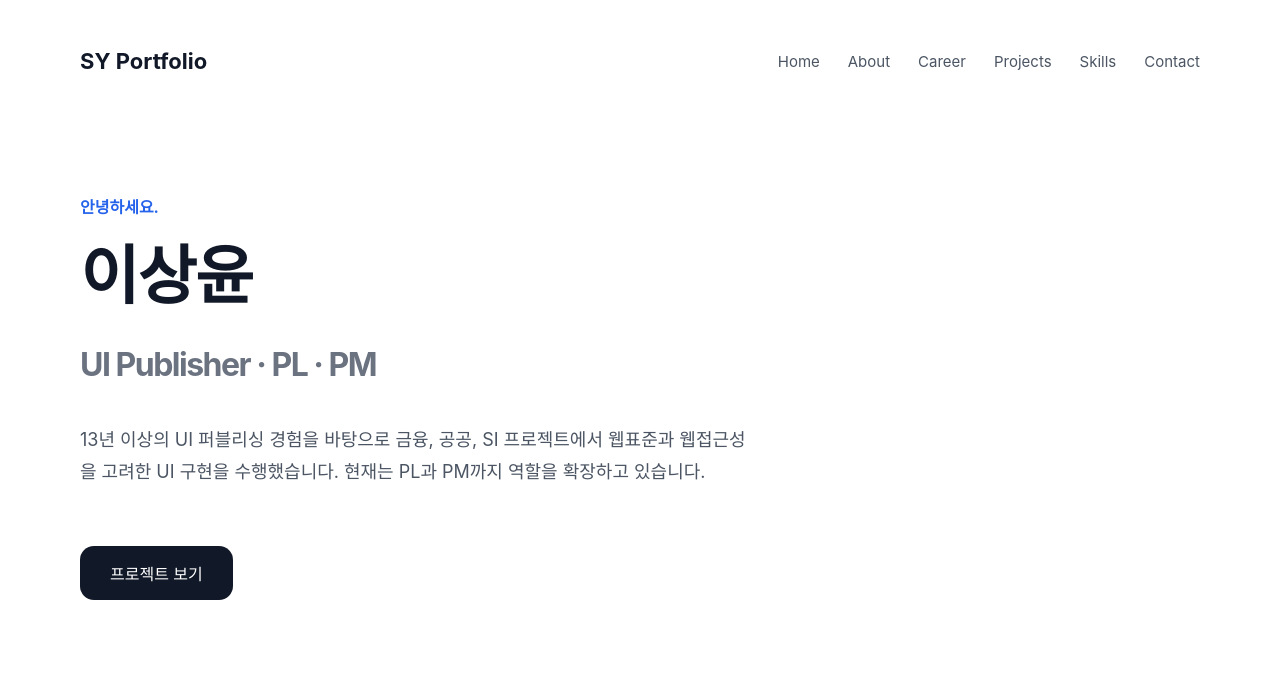
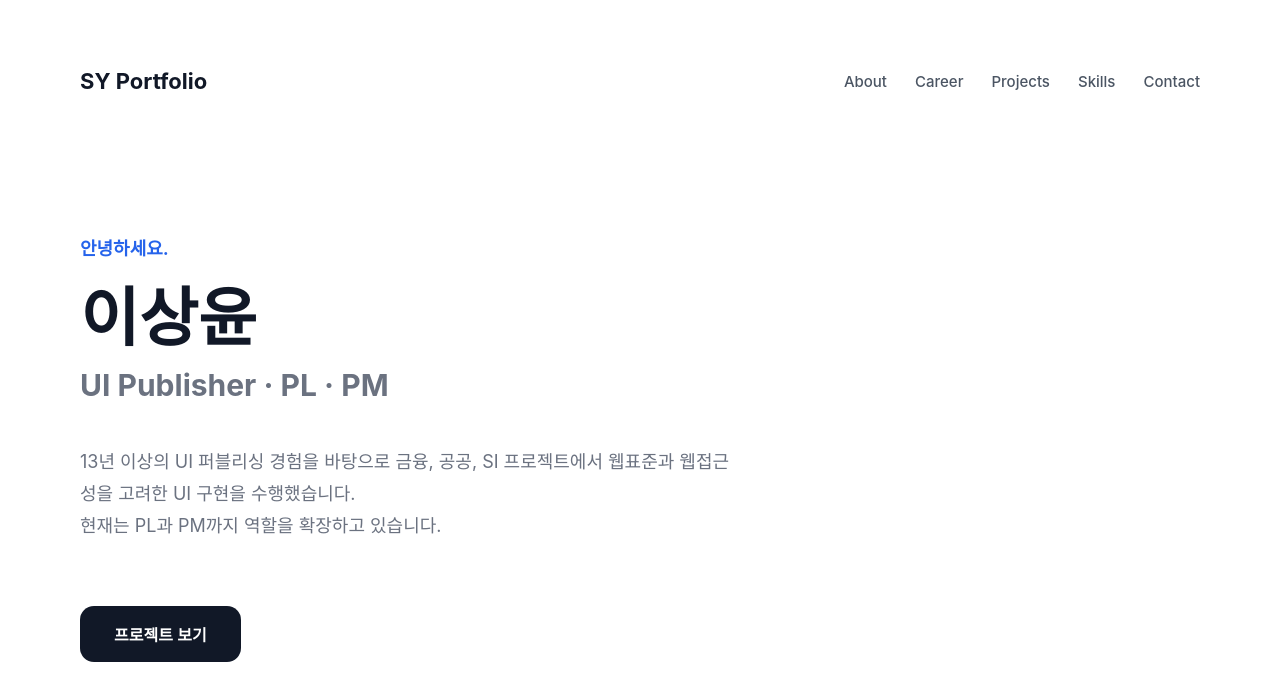
Before and after one commit to richroad300/professional-portfolio, a Vue app: page / in a window 1280 px wide. Shown: the top 700 px of the page. Built offline with nearby package versions, Linux system fonts and the light colour scheme.

Commit message:
컴포넌트 구조 분리

```diff
--- a/src/App.vue
+++ b/src/App.vue
@@ -1,34 +1,12 @@
+<script setup>
+import Header from './components/Header.vue'
+import Home from './pages/Home.vue'
+</script>
+
 <template>
   <div class="app">
-    <header class="header">
-      <div class="logo">SY Portfolio</div>
-
-      <nav class="nav">
-        <a href="#">Home</a>
-        <a href="#">About</a>
-        <a href="#">Career</a>
-        <a href="#">Projects</a>
-        <a href="#">Skills</a>
-        <a href="#">Contact</a>
-      </nav>
-    </header>
-
-    <main class="hero">
-      <p class="hello">안녕하세요.</p>
-
-      <h1>
-        이상윤<br />
-        <span>UI Publisher · PL · PM</span>
-      </h1>
-
-      <p class="desc">
-        13년 이상의 UI 퍼블리싱 경험을 바탕으로 금융, 공공, SI 프로젝트에서
-        웹표준과 웹접근성을 고려한 UI 구현을 수행했습니다. 현재는 PL과 PM까지
-        역할을 확장하고 있습니다.
-      </p>
-
-      <button class="btn">프로젝트 보기</button>
-    </main>
+    <Header />
+    <Home />
   </div>
 </template>
 
@@ -50,107 +28,9 @@
     sans-serif;
 }
 
-.header {
-  display: flex;
-  justify-content: space-between;
-  align-items: center;
-}
-
-.logo {
-  font-size: 22px;
-  font-weight: 700;
-}
-
-.nav {
-  display: flex;
-  gap: 28px;
-}
-
-.nav a {
-  color: #4b5563;
-  text-decoration: none;
-  font-size: 15px;
-}
-
-.nav a:hover {
-  color: #111827;
-}
-
-.hero {
-  margin-top: 120px;
-}
-
-.hello {
-  color: #2563eb;
-  font-weight: 700;
-  margin-bottom: 20px;
-}
-
-h1 {
-  margin: 0;
-  font-size: 64px;
-  line-height: 1.2;
-  letter-spacing: -1.5px;
-}
-
-h1 span {
-  font-size: 32px;
-  color: #6b7280;
-}
-
-.desc {
-  max-width: 680px;
-  margin-top: 32px;
-  color: #4b5563;
-  font-size: 18px;
-  line-height: 1.8;
-}
-
-.btn {
-  margin-top: 40px;
-  padding: 15px 30px;
-  border: 0;
-  border-radius: 14px;
-  background: #111827;
-  color: #ffffff;
-  font-size: 16px;
-  cursor: pointer;
-}
-
-.btn:hover {
-  background: #2563eb;
-}
-
 @media (max-width: 768px) {
   .app {
     padding: 24px;
   }
-
-  .header {
-    align-items: flex-start;
-    gap: 24px;
-    flex-direction: column;
-  }
-
-  .nav {
-    flex-wrap: wrap;
-    gap: 14px 20px;
-  }
-
-  .hero {
-    margin-top: 80px;
-  }
-
-  h1 {
-    font-size: 42px;
-  }
-
-  h1 span {
-    font-size: 22px;
-  }
-
-  .desc {
-    font-size: 16px;
-  }
 }
 </style>
--- /dev/null
+++ b/src/components/Header.vue
@@ -0,0 +1,82 @@
+<template>
+  <header class="header">
+    <h1 class="logo">
+      <a href="/">SY Portfolio</a>
+    </h1>
+
+    <nav class="nav">
+      <a href="#about">About</a>
+      <a href="#career">Career</a>
+      <a href="#projects">Projects</a>
+      <a href="#skills">Skills</a>
+      <a href="#contact">Contact</a>
+    </nav>
+  </header>
+</template>
+
+<style scoped>
+.header {
+  display: flex;
+  justify-content: space-between;
+  align-items: center;
+  padding: 20px 0;
+}
+
+.logo {
+  margin: 0;
+  font-size: 22px;
+  font-weight: 700;
+}
+
+.logo a {
+  color: #111827;
+  text-decoration: none;
+}
+
+.nav {
+  display: flex;
+  align-items: center;
+  gap: 28px;
+}
+
+.nav a {
+  position: relative;
+  color: #4b5563;
+  font-size: 15px;
+  font-weight: 500;
+  text-decoration: none;
+  transition: color .25s ease;
+}
+
+.nav a:hover {
+  color: #111827;
+}
+
+.nav a::after {
+  content: "";
+  position: absolute;
+  left: 0;
+  bottom: -6px;
+  width: 0;
+  height: 2px;
+  background: #2563eb;
+  transition: width .25s ease;
+}
+
+.nav a:hover::after {
+  width: 100%;
+}
+
+@media (max-width: 768px) {
+  .header {
+    flex-direction: column;
+    align-items: flex-start;
+    gap: 20px;
+  }
+
+  .nav {
+    flex-wrap: wrap;
+    gap: 14px 20px;
+  }
+}
+</style>
--- /dev/null
+++ b/src/components/Hero.vue
@@ -0,0 +1,86 @@
+<template>
+  <main class="hero">
+    <p class="hello">안녕하세요.</p>
+
+    <h1>
+      이상윤
+      <span>UI Publisher · PL · PM</span>
+    </h1>
+
+    <p class="desc">
+      13년 이상의 UI 퍼블리싱 경험을 바탕으로 금융, 공공, SI 프로젝트에서
+      웹표준과 웹접근성을 고려한 UI 구현을 수행했습니다.
+      <br />
+      현재는 PL과 PM까지 역할을 확장하고 있습니다.
+    </p>
+
+    <button class="btn">프로젝트 보기</button>
+  </main>
+</template>
+
+<style scoped>
+.hero {
+  margin-top: 120px;
+}
+
+.hello {
+  color: #2563eb;
+  font-size: 18px;
+  font-weight: 700;
+}
+
+h1 {
+  margin-top: 20px;
+  font-size: 64px;
+  line-height: 1.2;
+}
+
+h1 span {
+  display: block;
+  margin-top: 10px;
+  font-size: 30px;
+  color: #6b7280;
+}
+
+.desc {
+  margin-top: 30px;
+  max-width: 650px;
+  color: #6b7280;
+  font-size: 18px;
+  line-height: 1.8;
+}
+
+.btn {
+  margin-top: 45px;
+  padding: 16px 34px;
+  border: none;
+  border-radius: 14px;
+  background: #111827;
+  color: #fff;
+  font-size: 16px;
+  font-weight: 600;
+  cursor: pointer;
+}
+
+.btn:hover {
+  background: #2563eb;
+}
+
+@media (max-width: 768px) {
+  .hero {
+    margin-top: 70px;
+  }
+
+  h1 {
+    font-size: 42px;
+  }
+
+  h1 span {
+    font-size: 22px;
+  }
+
+  .desc {
+    font-size: 16px;
+  }
+}
+</style>
--- /dev/null
+++ b/src/pages/Home.vue
@@ -0,0 +1,7 @@
+<script setup>
+import Hero from '../components/Hero.vue'
+</script>
+
+<template>
+  <Hero />
+</template>
```
